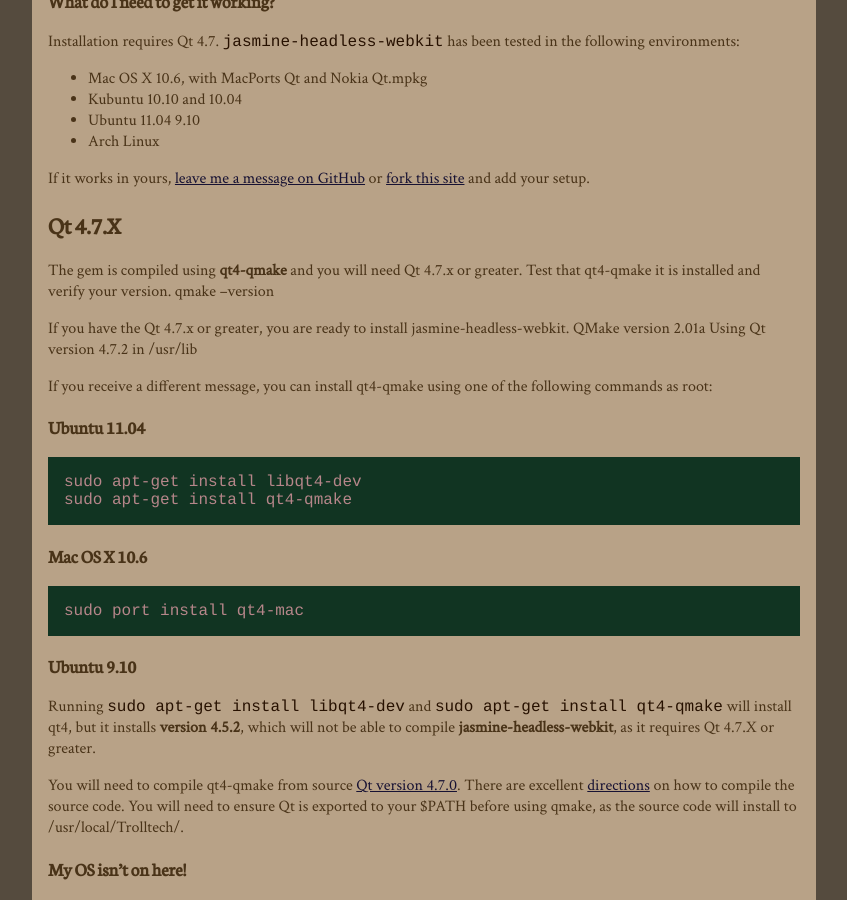
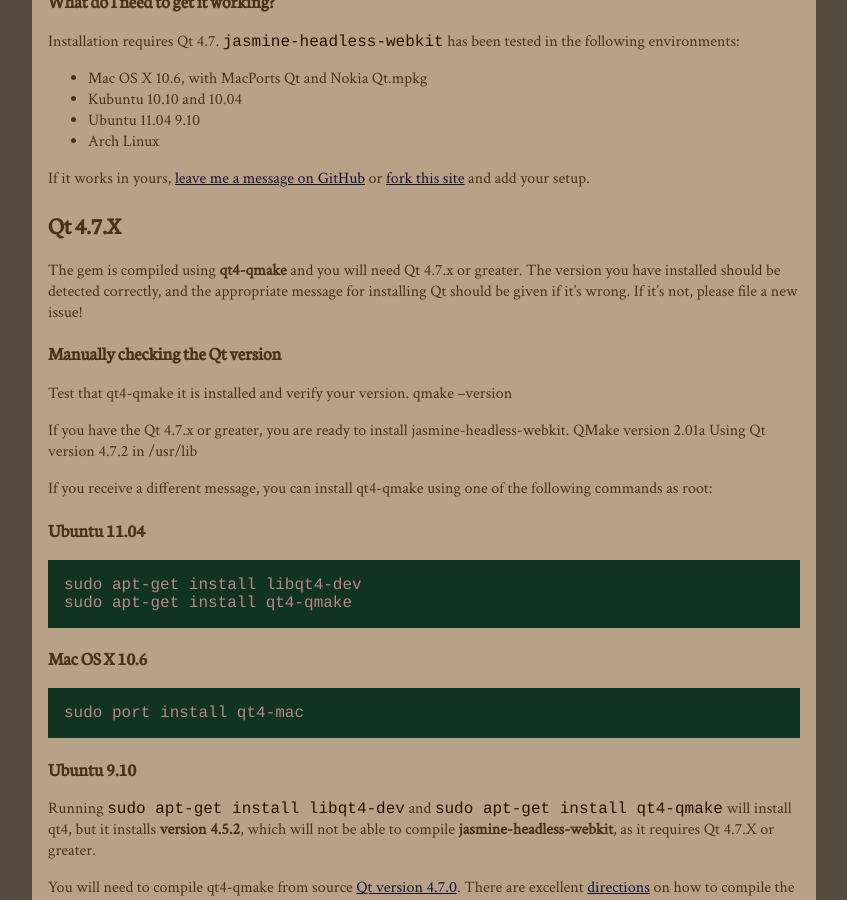
Before and after one commit to johnbintz/jasmine-headless-webkit, a Jekyll site: the page built from index.md, in a window 1280 px wide and 900 px high, scrolled down 1187 px. Shown: the whole window, without its empty margins (216-1063 px from the left). Built offline with Jekyll 4.4.1, drawn with Linux system fonts in a browser that asks for light colours; Markdown is read by kramdown in place of the engine named in the settings.

Commit message:
installaiton docs

```diff
--- a/index.md
+++ b/index.md
@@ -60,6 +60,11 @@
 ## Qt 4.7.X
 
 The gem is compiled using **qt4-qmake** and you will need Qt 4.7.x or greater.
+The version you have installed should be detected correctly, and the appropriate message for installing Qt should
+be given if it's wrong. If it's not, please file a new issue!
+
+### Manually checking the Qt version
+
 Test that qt4-qmake it is installed and verify your version.
      qmake --version
 
```
